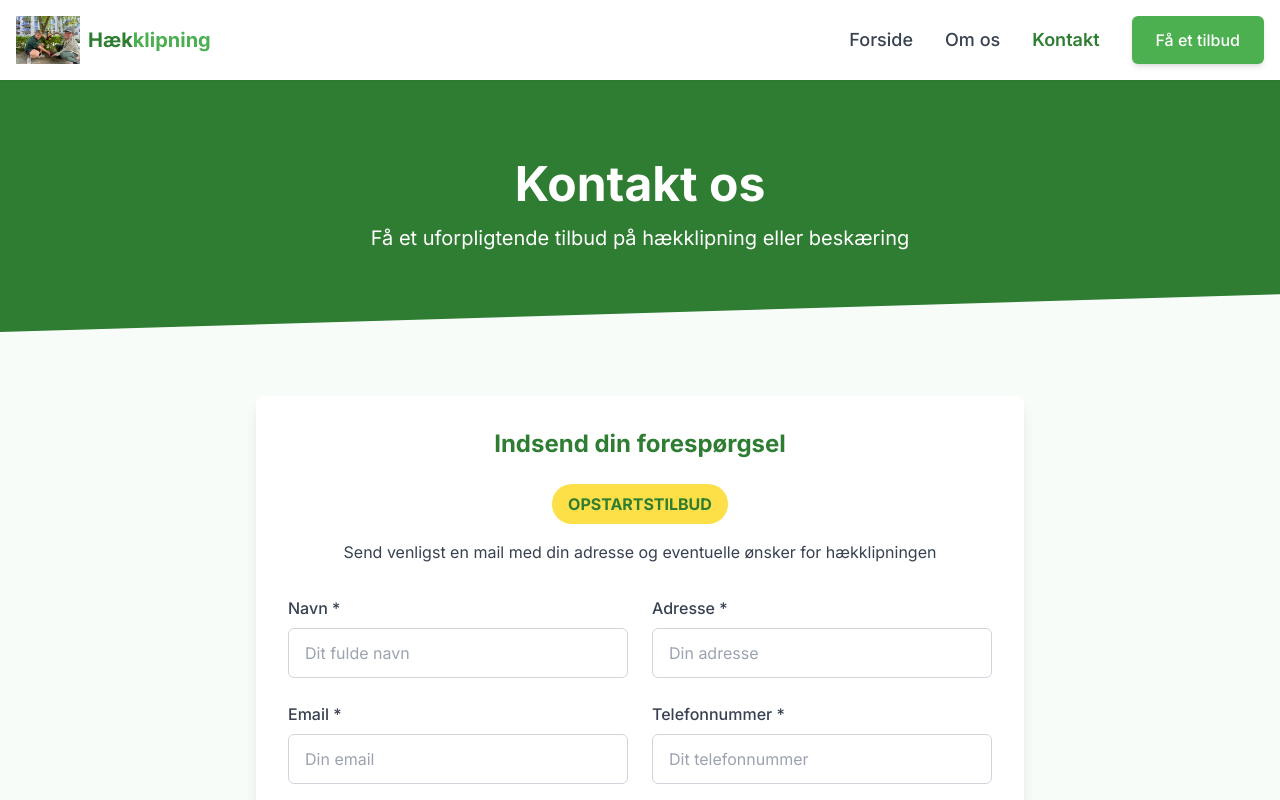
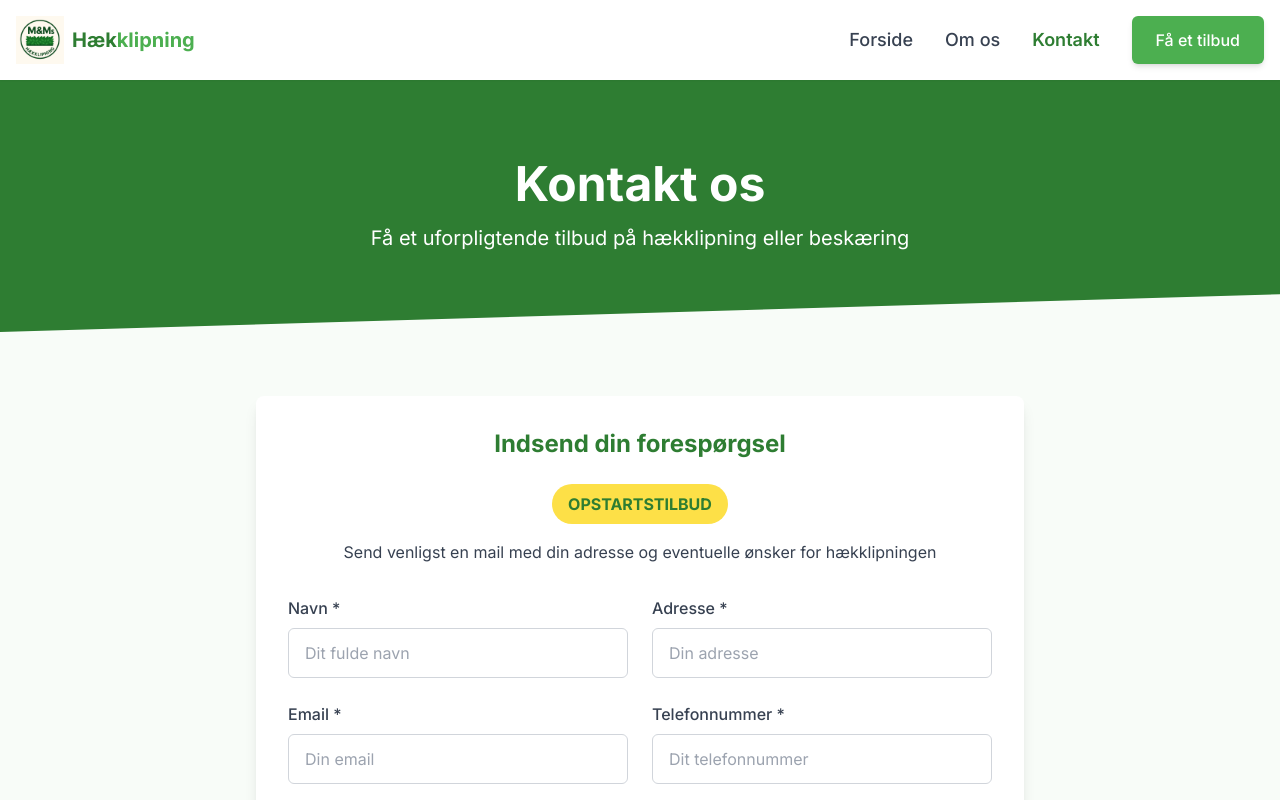
Before and after one commit to mogms-haekklipning/mogms-haekklipning, a React (Vite) app: page /kontakt in a window 1280 px wide. Shown: the top 800 px of the page. Built offline with nearby package versions, Linux system fonts and the light colour scheme.

Commit message:
Fix: Logo
Update the logo.

```diff
--- a/src/components/Footer.tsx
+++ b/src/components/Footer.tsx
@@ -1,4 +1,3 @@
-
 import { Link } from "react-router-dom";
 import Logo from "./Logo";
 import { Phone, Mail, MapPin } from "lucide-react";
--- a/src/components/Header.tsx
+++ b/src/components/Header.tsx
@@ -1,4 +1,3 @@
-
 import { useState } from "react";
 import { Link, useLocation } from "react-router-dom";
 import { Menu, X } from "lucide-react";
--- a/src/components/Logo.tsx
+++ b/src/components/Logo.tsx
@@ -4,7 +4,7 @@ const Logo = () => {
     <div className="flex items-center space-x-2">
       <div className="relative">
         <img
-          src="/lovable-uploads/89554f3c-fe5b-4f02-bc71-c17681b95f2d.png"
+          src="/lovable-uploads/c38a7e1d-8123-45f0-9af7-5b7b91182d06.png"
           alt="M&Ms Hækklipning Logo"
           className="h-12 w-auto"
         />
```
Also changed, not shown: public/lovable-uploads/c38a7e1d-8123-45f0-9af7-5b7b91182d06.png (added).
